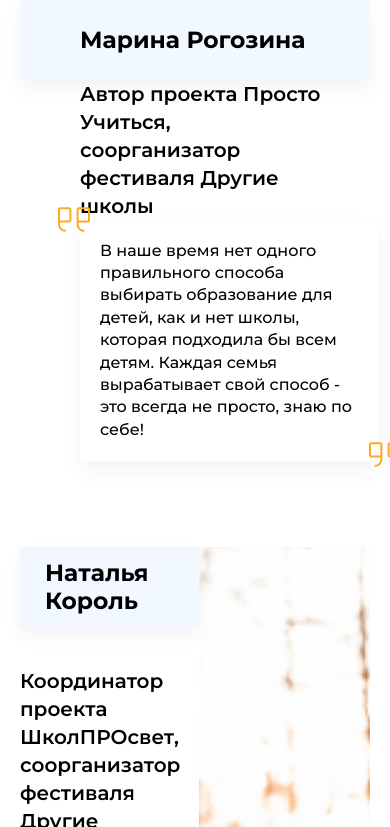
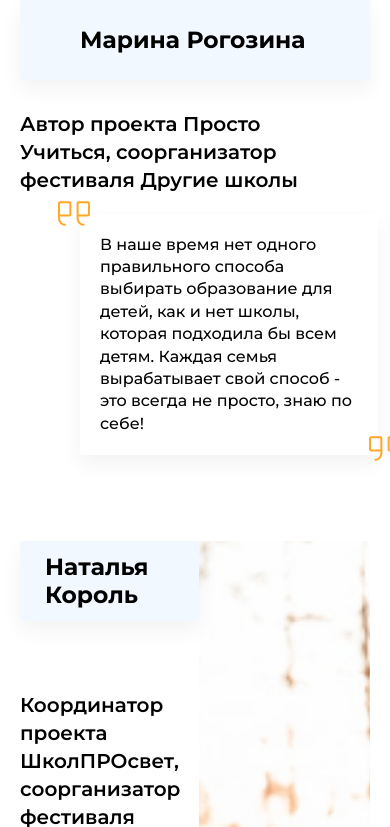
Before and after one commit to dianniii/first_project, a plain HTML site: page index.html in a window 390 px wide. Shown: the part 1893-2720 px from the top of the page. Drawn offline with Linux system fonts and the light colour scheme.

Commit message:
edit  experts.css

```diff
--- a/assets/styles/experts.css
+++ b/assets/styles/experts.css
@@ -272,7 +272,13 @@
     }
 
     .experts__subtitle-container {
+      margin-bottom: 30px;
       font-size: 20px;
+    }
+
+    .experts__text {
+      margin-bottom: 20px;
+      margin-left: 0px;
     }
 
     .experts__quote-container {
```
